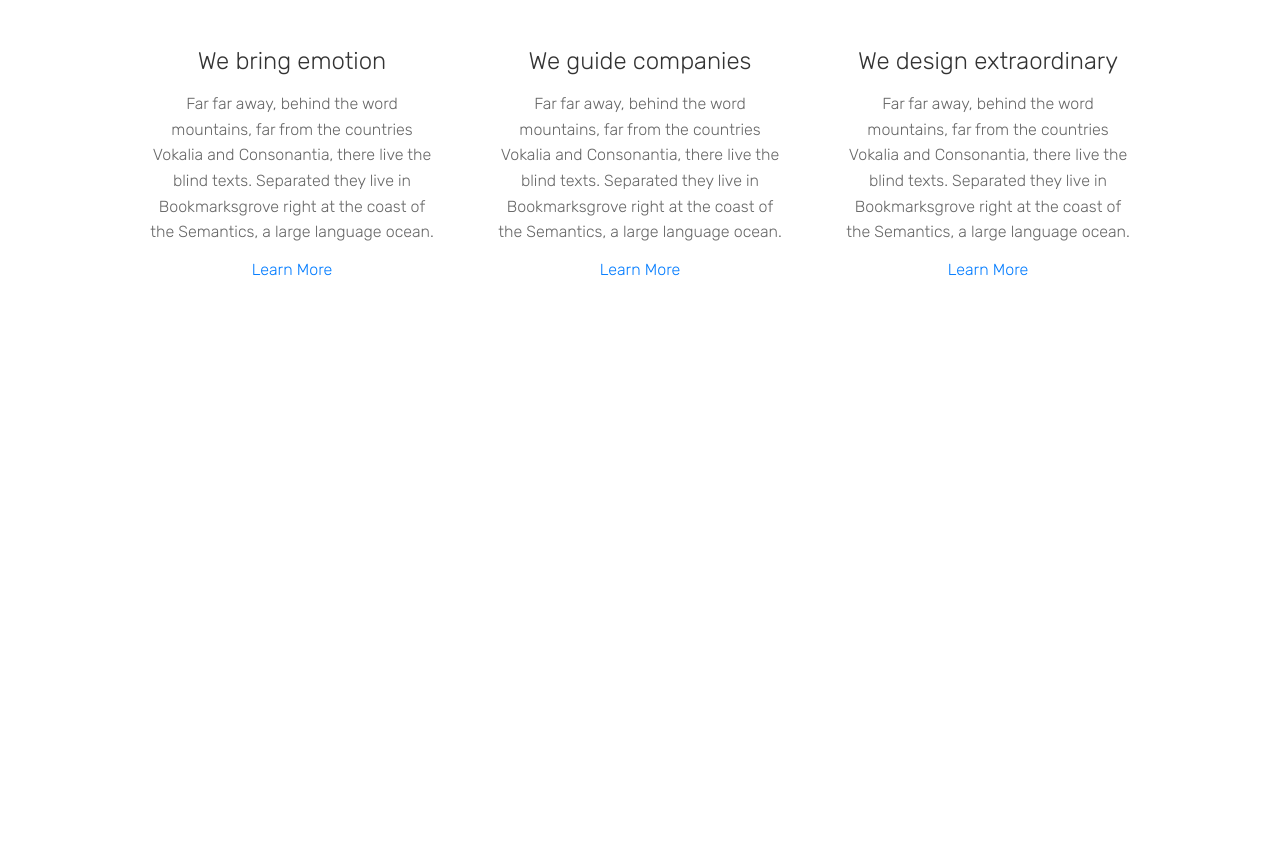
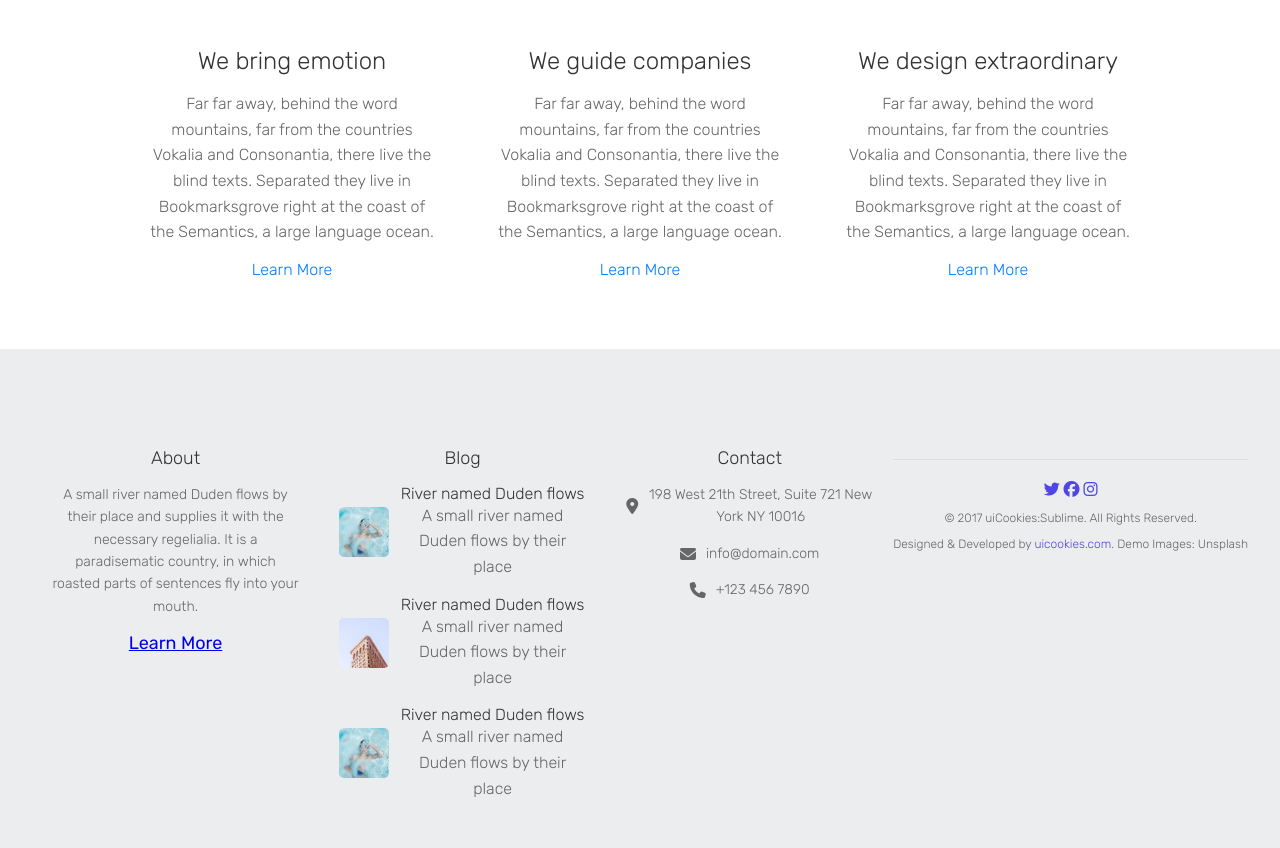
Before and after one commit to anagabrielacc/Sublime, a plain HTML site: page index.html in a window 1280 px wide. Shown: the part 4709-5557 px from the top of the page. Before the commit the page ends 5058 px from the top, so only its background shows below. Drawn offline with Linux system fonts and the light colour scheme.

Commit message:
Realización del Log In

```diff
--- a/index.html
+++ b/index.html
@@ -18,7 +18,7 @@
                     <li><a href="blog.html">Blog</a></li>
                     <li><a href="pricing.html">Pricing</a></li>
                     <li><a href="tour.html">Tour</a></li>
-                    <li><a href="#">Log in</a></li>
+                    <li><a href="Log-in.html">Log in</a></li>
                     <li class="singUp"><a href="#">Sing up</a></li>
                 </ul>
             </nav>
@@ -196,6 +196,59 @@
                             </div>
                         </section>
 
+                        <footer>
+                            <section class="footer-container">
+                                <div class="footer-section about">
+                                    <h3>About</h3>
+                                    <p>A small river named Duden flows by their place and supplies it with the necessary regelialia. It is a paradisematic country, in which roasted parts of sentences fly into your mouth.</p>
+                                    <a href="#">Learn More</a>
+                                </div>
+
+                                <div class="footer-section blog">
+                                    <h3>Blog</h3>
+                                    <div class="blog-post">
+                                        <img src="img/img_2.jpg" alt="nadar">
+                                        <div class="blog-text">
+                                            <h4>River named Duden flows</h4>
+                                            <p>A small river named Duden flows by their place</p>
+                                        </div>
+                                    </div>
+                                    <div class="blog-post">
+                                        <img src="img/img_3.jpg" alt="edificio">
+                                        <div class="blog-text">
+                                            <h4>River named Duden flows</h4>
+                                            <p>A small river named Duden flows by their place</p>
+                                        </div>
+                                    </div>
+                                    <div class="blog-post">
+                                        <img src="img/img_2.jpg" alt="nadar">
+                                        <div class="blog-text">
+                                            <h4>River named Duden flows</h4>
+                                            <p>A small river named Duden flows by their place</p>
+                                        </div>
+                                    </div>
+                                </div>
+
+                                <div class="footer-section contact">
+                                    <h3>Contact</h3>
+                                    <p><i class="fas fa-map-marker-alt"></i> 198 West 21th Street, Suite 721 New York NY 10016</p>
+                                    <p><i class="fas fa-envelope"></i> info@domain.com</p>
+                                    <p><i class="fas fa-phone"></i> +123 456 7890</p>
+                                </div>
+                            </>
+
+                            <div class="footer-bottom">
+                                <div class="social-icons">
+                                    <a href="#"><i class="fab fa-twitter"></i></a>
+                                    <a href="#"><i class="fab fa-facebook"></i></a>
+                                    <a href="#"><i class="fab fa-instagram"></i></a>
+                                </div>
+                                <p>&copy; 2017 uiCookies:Sublime. All Rights Reserved.</p>
+                                <p>Designed & Developed by <a href="https://uicookies.com">uicookies.com</a>. Demo Images: Unsplash</p>
+                            </div>
+                        </section>
+                        </footer>
+
 
 
 
--- /dev/null
+++ b/log-in.css
@@ -0,0 +1,155 @@
+@import url('https://fonts.googleapis.com/css2?family=Rubik:ital,wght@0,300..900;1,300..900&display=swap');
+
+body {
+    margin: 0;
+    padding: 0;
+    overflow: auto;
+    font-family: "Rubik", serif;
+}
+
+.banner {
+    background: linear-gradient(90deg, #17ead9, #6078ea);
+    color: #fff;
+    text-align: center;
+    position: relative;
+    height: 14vh; /* Altura exacta de la pantalla */
+    display: flex; /* Centra el contenido */
+    flex-direction: column;
+    justify-content: center;
+    align-items: center;
+}
+
+/* Logo */
+.logo {
+    font-size: 16px; /* Ajuste del tamaño */
+    font-weight: bold;
+    color: white;
+    text-decoration: none;
+    text-transform: uppercase;
+    position: absolute; /* Posiciona el logo */
+    left: 60px; /* Alineación a la izquierda */
+    top: 30px;
+}
+
+/* Navigation Menu */
+nav {
+    position: absolute;
+    top: 20px;
+    right: 30px;
+    align-items: center;
+}
+
+.Menu {
+    list-style: none;
+    padding: 10px;
+    margin: 0;
+    display: flex;
+    gap: 20px;
+}
+
+.Menu li a {
+    text-decoration: none;
+    color: white;
+    font-size: 14px;
+    transition: color 0.3s;
+    font-weight: lighter;
+}
+
+/* Sign-Up Button */
+.singUp a {
+    padding: 10px 15px;
+    background-color: transparent;
+    border: 1px solid #ecedee;
+    border-radius: 5px;
+    transition: 0.3s, color 0.3s;
+    color: #6078ea;
+}
+
+.singUp a:hover {
+    background-color: white;
+    color: #6078ea;
+}
+
+/* Main Section */
+.main {
+    display: flex;
+    justify-content: center;
+    align-items: center;
+    height: 100vh;
+  }
+
+  .login-box {
+    background: white;
+    padding: 50px;
+    box-shadow: 0px 0px 3px 0px rgba(0, 0, 0, 0.1);
+    text-align: center;
+    width: 320px;
+    height: auto;
+  }
+
+  .login-box h2 {
+    margin-bottom: 1.5rem;
+    font-size: 30px;
+    font-weight: lighter;
+    color: #333;
+  }
+
+  .input-group {
+    margin-bottom: 1rem;
+    text-align: left;
+  }
+
+  .input-group label {
+    display: block;
+    margin-bottom: 0.5rem;
+    font-size: 12px;
+    color: #7e8890;
+  }
+
+  .input-group input {
+    width: 100%;
+    padding: 0.6rem;
+    border: 1px solid #d8d8d8;
+    background-color: #f1f1f1;
+    border-radius: 4px;
+    font-size: 1rem;
+  }
+
+  .input-group input:focus {
+    background-color: #fff;
+    border: 1px solid #6078ea;
+    outline: none;
+  }
+
+  .btn-login {
+    background: #6078ea;
+    color: white;
+    padding: 0.6rem;
+    border: none;
+    border-radius: 4px;
+    cursor: pointer;
+    width: 106%;
+    font-size: 1rem;
+    margin-top: 1rem;
+  }
+
+  .btn-login:hover {
+    background: #17ead9;
+  }
+
+  .extra-links {
+    margin-top: 1rem;
+    font-size: 12px;
+    font-weight: lighter;
+    padding: 20px;
+    color: #7e8890;
+  }
+
+  .extra-links a {
+    color: #7e8890;
+    text-decoration: none;
+  }
+
+  .extra-links a:hover {
+    text-decoration: underline;
+}
--- a/style.css
+++ b/style.css
@@ -562,3 +562,114 @@ button:hover {
         width: 90%;
     }
 }
+
+
+.footer {
+    background: #f8f9fa;
+    padding: 50px 0;
+    font-family: 'Rubik', sans-serif;
+    font-size: 18px;
+}
+
+.footer-container {
+    background-color: #ecedee;
+    display: flex;
+    justify-content: space-between;
+    align-items: flex-start;
+    max-width: 1100px;
+    margin: 0 auto;
+    padding: 5em 2em 2em;
+    max-width: 100%;
+    text-align: center;
+}
+
+.footer-section {
+    flex: 1;
+    padding: 0 20px;
+    box-sizing: border-box;
+    font-size: 18px;
+}
+
+.footer-section h3 {
+    font-size: 18px;
+    color: #333;
+    margin-bottom: 15px;
+    font-size: 18px;
+}
+
+/* About Section */
+.footer-section p {
+    color: #666;
+    font-size: 14px;
+    line-height: 1.6;
+}
+
+.learn-more {
+    display: inline-block;
+    margin-top: 10px;
+    color: #4f46e5;
+    text-decoration: none;
+    font-weight: bold;
+}
+
+/* Blog Posts */
+.blog-post {
+    display: flex;
+    align-items: center;
+    margin-bottom: 15px;
+    justify-content: center;
+}
+
+.blog-post img {
+    width: 50px;
+    height: 50px;
+    object-fit: cover;
+    border-radius: 5px;
+    margin-right: 10px;
+}
+
+.blog-post h4 {
+    font-size: 14px;
+    color: #333;
+    margin: 0;
+    font-weight: lighter;
+    font-size: 16px;
+}
+
+.blog-post p {
+    font-size: 12px;
+    color: #666;
+    margin: 0;
+    font-size: 16px;
+}
+
+/* Contact Section */
+.contact p {
+    display: flex;
+    align-items: center;
+    font-size: 14px;
+    justify-content: center;
+}
+
+.contact i {
+    margin-right: 10px;
+    font-size: 16px;
+}
+
+/* Footer Bottom */
+.footer-bottom {
+    text-align: center;
+    margin-top: 30px;
+    padding-top: 20px;
+    border-top: 1px solid #ddd;
+}
+
+.footer-bottom p {
+    font-size: 12px;
+    color: #666;
+}
+
+.footer-bottom a {
+    color: #4f46e5;
+    text-decoration: none;
+}
```
Also changed, not shown: Log-in.html (added, +59 -0 lines), pricing.html (+1 -1 lines), tour.html (+1 -1 lines).
